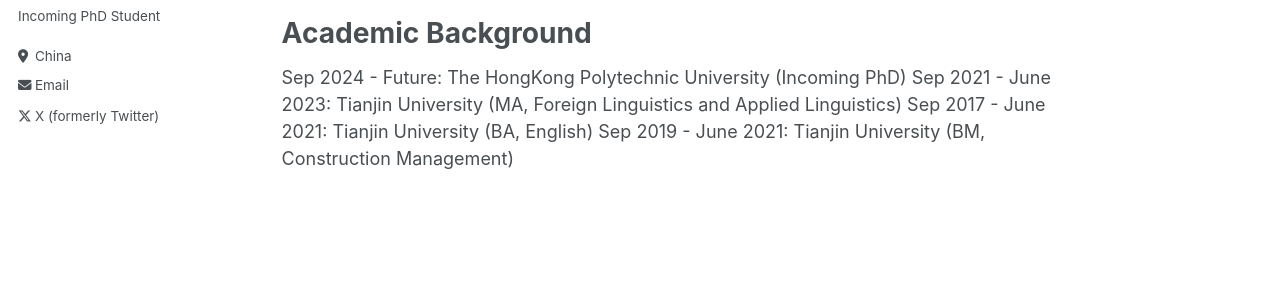
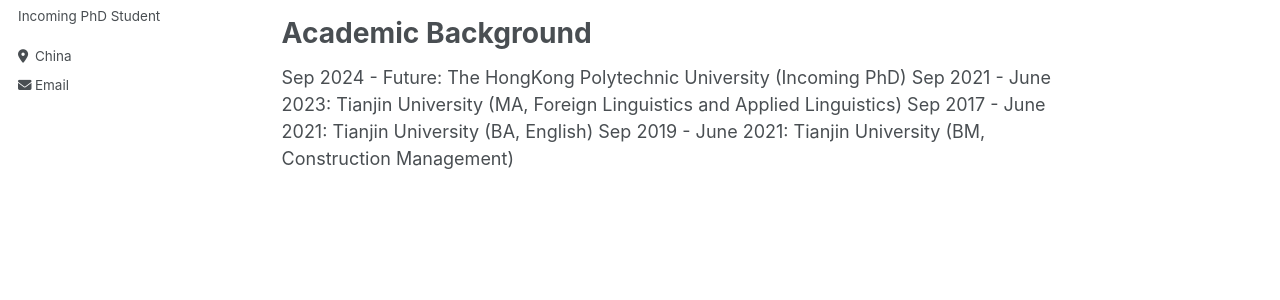
Before and after one commit to litonglinguistics/litonglinguistics.github.io, a Jekyll site: the page built from _pages/about.md, in a window 1280 px wide. Shown: the part 329-629 px from the top of the page. Built offline with Jekyll 4.4.1, drawn with Linux system fonts in a browser that asks for light colours; part of the change alters nothing that is shown.

Commit message:
_config.yml

```diff
--- a/_config.yml
+++ b/_config.yml
@@ -64,7 +64,7 @@ author:
   steam            : # Username
   telegram         : # URL
   tumblr           : # Username
-  twitter          : "UniofOxford"  # Replace this with your X / Twitter handle
+  twitter          : # Replace this with your X / Twitter handle
   vine             : # Username
   weibo            : # Username
   wikipedia        : # Username
```
